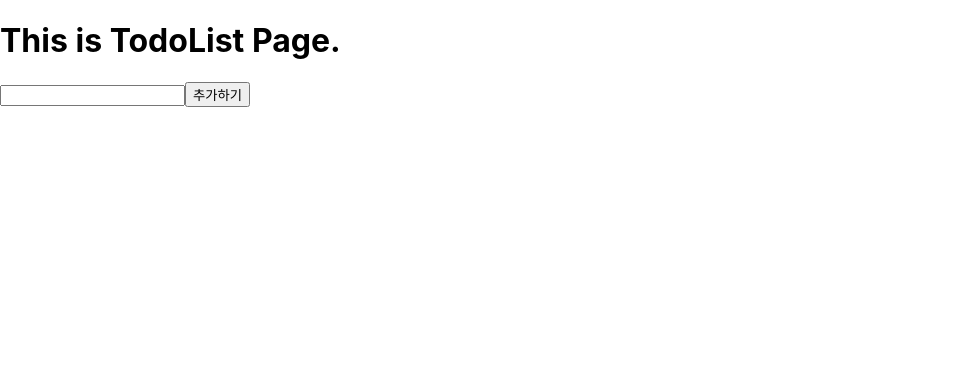
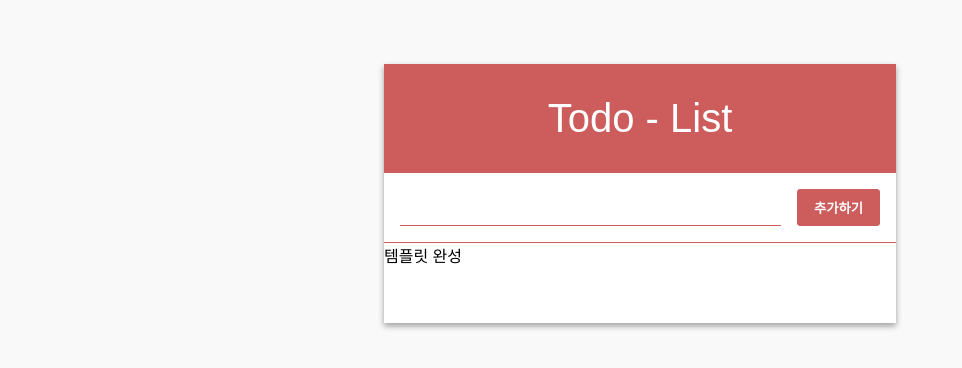
Before and after one commit to Taak-e/wanted-pre-onboarding-fe, a React (Create React App) app: page /todo in a window 1280 px wide. Shown: the top 368 px of the page, without its empty margins (0-962 px from the left). Built offline with nearby package versions, Linux system fonts and the light colour scheme.

Commit message:
Commit. 05
auth 모듈 작성 완료

2022.08.23
Commit by Taak-e

```diff
--- a/public/index.html
+++ b/public/index.html
@@ -14,7 +14,7 @@
       manifest.json provides metadata used when your web app is installed on a
       user's mobile device or desktop. See https://developers.google.com/web/fundamentals/web-app-manifest/
     -->
-    <link rel="manifest" href="%PUBLIC_URL%/manifest.json" />
+    <!-- <link rel="manifest" href="%PUBLIC_URL%/manifest.json" /> -->
     <!--
       Notice the use of %PUBLIC_URL% in the tags above.
       It will be replaced with the URL of the `public` folder during the build.
--- /dev/null
+++ b/src/apis/auth.js
@@ -0,0 +1,29 @@
+import instance from "./index"
+
+  // 회원가입
+  export const signUp = async (data) => {
+    try {
+      const res = await instance.post("/auth/signup", data);
+      return res;
+    } catch (error) {
+      if (error.request.statues === 400) {
+        alert("오류입니다.");
+      }
+      console.log(error);
+    }
+  };
+
+  // 로그인
+  export const signIn = async (data) => {
+    try {
+      const res = await instance.post("/auth/signin", data);
+      return res;
+    } catch (error) {
+      if (error.request.statues === 400) {
+        alert("오류입니다.");
+      }
+      console.log(error);
+    }
+  };
+
+// }
--- a/src/apis/index.js
+++ b/src/apis/index.js
@@ -1,11 +1,15 @@
 import axios from "axios";
 
-const targetServer = "https://5co7shqbsf.execute-api.ap-northeast-2.amazonaws.com/production/"
+const instance = axios.create ({
+  baseURL: "https://5co7shqbsf.execute-api.ap-northeast-2.amazonaws.com/production/",
+});
 
-export const instance = axios.create ({
-  baseURL: targetServer,
-  headers: {
-    "content-type": "application/json;charset=UTF-8",
-    accept: "application/json",
-  },
+instance.interceptors.request.use(function (config) {
+
+  config.headers["Content-Type"] =
+    "application/json";
+
+  return config;
 });
+
+export default instance;
--- /dev/null
+++ b/src/components/Form.js
@@ -0,0 +1,43 @@
+import React from 'react';
+import styled from 'styled-components';
+
+const Form = ({value, onChange, onCreate, onKeyPress}) => {
+  return (
+    <FormBox>
+      <Input value={value} onChange={onChange} onKeyPress={onKeyPress}/>
+      <PlusButton onClick={onCreate}>
+        추가하기
+      </PlusButton>
+    </FormBox>
+  );
+};
+
+export default Form;
+
+const FormBox = styled.div`
+  display: flex;
+`
+const Input = styled.input`
+  flex: 1; /* 버튼을 뺀 빈 공간을 모두 채워줍니다 */
+  font-size: 1.25rem;
+  outline: none;
+  border: none;
+  border-bottom: 1px solid indianred;
+`
+
+const PlusButton = styled.button`
+  padding-top: 0.5rem;
+  padding-bottom: 0.5rem;
+  padding-left: 1rem;
+  padding-right: 1rem;
+  margin-left: 1rem;
+  background: indianred;
+  border: 1px solid indianred;
+  border-radius: 3px;
+  color: white;
+  font-weight: 600;
+  cursor: pointer;
+  :hover {
+    background: lightsalmon;
+  }
+`
--- /dev/null
+++ b/src/components/TodoListTemplate.js
@@ -0,0 +1,46 @@
+import React from 'react';
+import styled from 'styled-components';
+
+const TodoListTemplate = ({form, children}) => {
+  return (
+    <TodoTempliate>
+      <Title>
+        Todo - List
+      </Title>
+      <FormWrapper>
+        {form}
+      </FormWrapper>
+      <TodosWrapper>
+        { children }
+      </TodosWrapper>
+    </TodoTempliate>
+  );
+};
+
+export default TodoListTemplate;
+
+const TodoTempliate = styled.main`
+  background: white;
+  width: 512px;
+  box-shadow: 0 3px 6px rgba(0,0,0,0.16), 0 3px 6px rgba(0,0,0,0.23);
+  margin: 0 auto;
+  margin-top: 4rem;
+`
+
+const Title = styled.div`
+  padding: 2rem;
+  font-size: 2.5rem;
+  text-align: center;
+  font-weight: 100;
+  background: indianred;
+  color: white;
+`
+
+const FormWrapper = styled.section`
+  padding: 1rem;
+  border-bottom: 1px solid indianred;
+`
+
+const TodosWrapper = styled.section`
+  min-height: 5rem;
+`
--- a/src/index.css
+++ b/src/index.css
@@ -1,10 +1,8 @@
 body {
   margin: 0;
-  font-family: -apple-system, BlinkMacSystemFont, 'Segoe UI', 'Roboto', 'Oxygen',
-    'Ubuntu', 'Cantarell', 'Fira Sans', 'Droid Sans', 'Helvetica Neue',
-    sans-serif;
-  -webkit-font-smoothing: antialiased;
-  -moz-osx-font-smoothing: grayscale;
+  padding: 0;
+  font-family: sans-serif;
+  background: #f9f9f9;
 }
 
 code {
--- a/src/page/Login.js
+++ b/src/page/Login.js
@@ -1,42 +1,40 @@
-import axios from "axios";
 import React from "react";
 import styled from "styled-components";
 import {Grid, Text} from "../elements/index";
-import { instance } from "../apis";
 
 export default function Login (props) {
 
-  axios({
-    method: 'post',
-    url: `${instance}/auth/signup`,
-    headers: { "Content-Type" : "applocation/json"},
-    body: {
-      email: 'Fred',
-      password: 'Flintstone'
-    }
-  });
-
   return (
     <>
-      <Grid padding="16px">
+      {/* <Grid padding="16px">
         <Text size="32px" bold>
           로그인
         </Text>
 
         <Grid padding="16px 0px">
           아이디
-          <input type="text"></input>
+          <input
+            type="text"
+            onChange={inputData}
+            placeholder="e-mail"
+            value={userId}
+          />
         </Grid>
 
         <Grid padding="16px 0px">
           비밀번호
-          <input type="password"></input>
+          <input
+            type="password"
+            onChange={inputData}
+            placeholder="e-mail"
+            value={userPwd}
+          />
         </Grid>
 
         <Button>
-          로그인하기
+          가입하기
         </Button>
-      </Grid>
+      </Grid> */}
     </>
   );
 };
--- a/src/page/SignUp.js
+++ b/src/page/SignUp.js
@@ -1,14 +1,74 @@
-import React from "react";
+import React, {useState} from "react";
+import styled from "styled-components";
+import {Grid, Text} from "../elements/index";
+import { signUp } from "../apis/auth";
 
 export default function SignUp (props) {
+
+
+  const [input, setInput] = useState({
+    userId: "",
+    userPwd: "",
+  });
+  const { userId, userPwd } = input;
+
+  const inputData = (e) => {
+    const { name, value } = e.target;
+    setInput({
+      ...input,
+      [name]: value,
+    });
+  };
+
+  const submit = async (e) => {
+    const data = {
+      email: userId,
+      password: userPwd,
+    };
+    e.preventDefault();
+    signUp(data).then((res) => {
+      console.log(res.data);
+      // localStorage.setItem("accessToken", res.data.access_token);
+    });
+  };
+
   return (
     <>
-      <div>
-      <p>This is SignUp Page.</p>
-      <p>email : @ 포함</p>email : @ 포함
-      <p>password : 8자 이상</p>
-      {/* 입력 내용이 조건을 만족할 떄만 버튼이 활성화 되도록 하기 */}
-      </div>
+      <Grid padding="16px">
+        <Text size="32px" bold>
+          회원가입
+        </Text>
+
+        <Grid padding="16px 0px">
+          E-mail
+          <input
+            name="userId"
+            type="text"
+            onChange={inputData}
+            value={userId}
+          />
+        </Grid>
+
+        <Grid padding="16px 0px">
+          비밀번호
+          <input
+            name="userPwd"
+            type="password"
+            onChange={inputData}
+            value={userPwd}
+          />
+        </Grid>
+
+        <Button onClick={submit}>
+          가입하기
+        </Button>
+      </Grid>
     </>
   )
 }
+
+const Button = styled.button`
+  border: 1px solid black;
+  width: 100px;
+  height: 40px;
+`
--- a/src/page/Todo.js
+++ b/src/page/Todo.js
@@ -1,23 +1,15 @@
-import React, {useState} from "react";
+import React from "react";
+import Form from "../components/Form";
+import TodoListTemplate from "../components/TodoListTemplate";
 
 export default function Todo (props) {
-
-  function showTodo (todo) {
-    console.log(todo);
-  }
-
 
 
   return (
     <>
-      <h1>This is TodoList Page.</h1>
-      <input type="text"
-        onChange={e => {
-          const todo = e.target.value;
-
-        }}
-      />
-      <button onClick={showTodo()}>추가하기</button>
+      <TodoListTemplate form={<Form/>}>
+        템플릿 완성
+      </TodoListTemplate>
     </>
   )
 }
```
Also changed, not shown: src/apis/login.js (deleted, +0 -7 lines), src/components/TodoItemList.js (added, +7 -0 lines).
